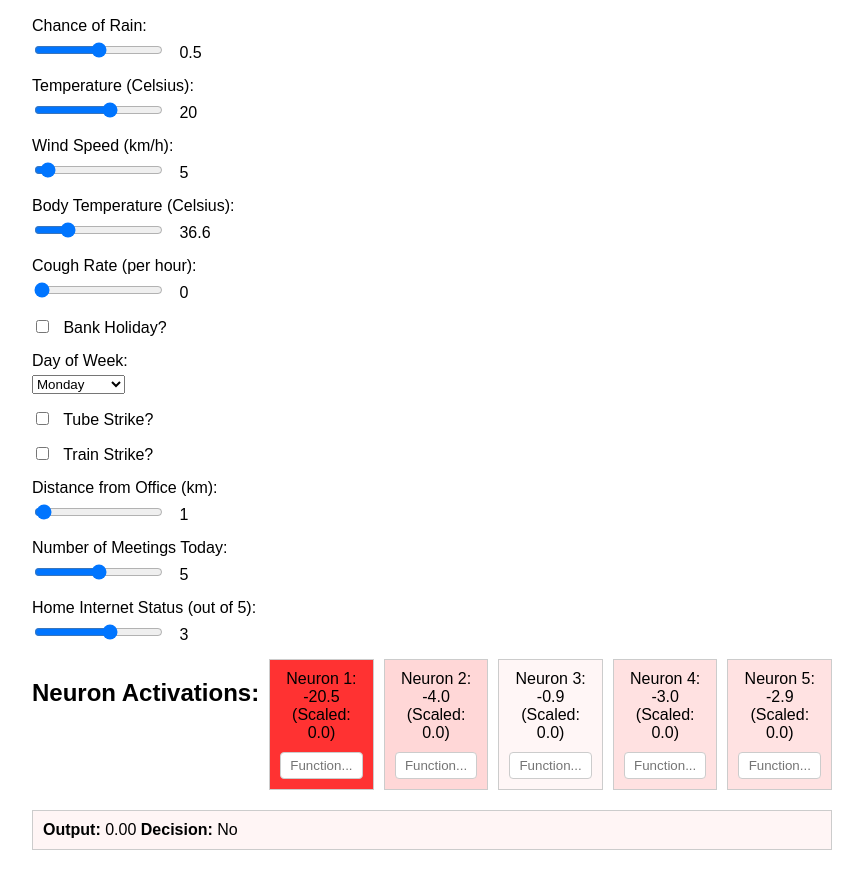
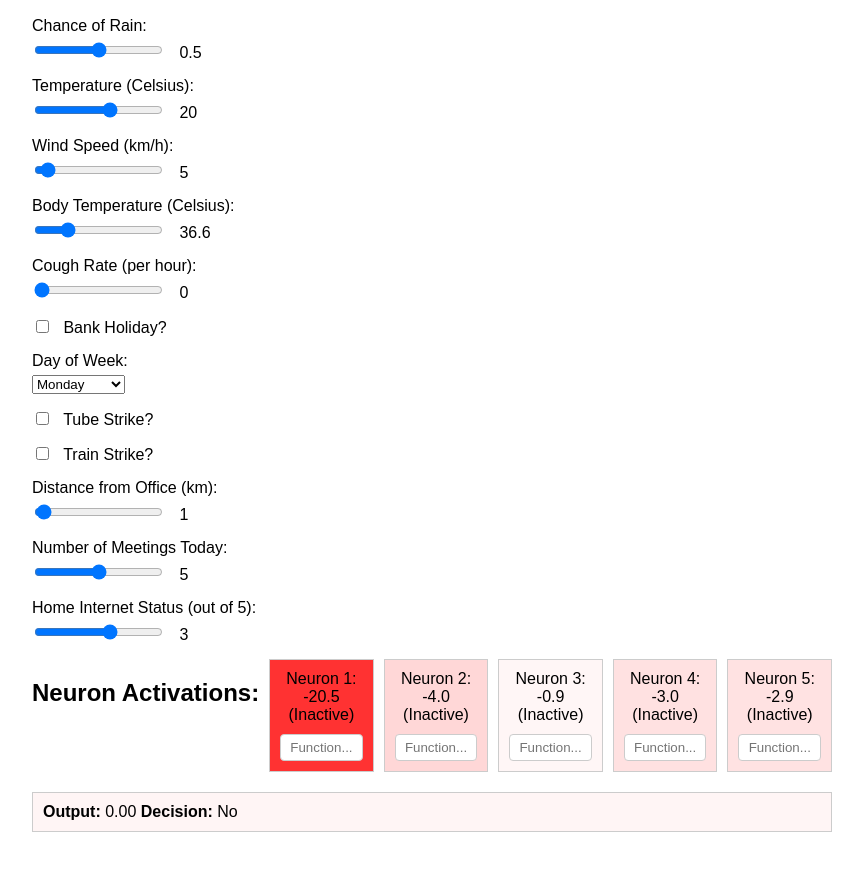
Before and after one commit to Justabitwearden/neural_networks_example, a plain HTML site: page index.html in a window 1280 px wide. Shown: the part 139-1017 px from the top of the page, without its empty margins (208-1071 px from the left). Drawn offline with Linux system fonts and the light colour scheme.

Commit message:
Update index.html

```diff
--- a/index.html
+++ b/index.html
@@ -144,23 +144,23 @@
         <div class="neuron-group">
             <div><h2>Neuron Activations:</h2></div>
             <div class="neuron-box" id="neuron1Box">
-                Neuron 1: <span id="neuron1">-21.9</span> (Scaled: <span id="neuron1Scaled">0</span>)
+                Neuron 1: <span id="neuron1">-21.9</span> <span id="neuron1Scaled"></span>
                <input type="text" id="neuron1Text" class="neuron-text" placeholder="Function...">
            </div>
            <div class="neuron-box" id="neuron2Box">
-                Neuron 2: <span id="neuron2">-1.5</span> (Scaled: <span id="neuron2Scaled">0</span>)
+                Neuron 2: <span id="neuron2">-1.5</span> <span id="neuron2Scaled"></span>
                 <input type="text" id="neuron2Text" class="neuron-text" placeholder="Function...">
            </div>
            <div class="neuron-box" id="neuron3Box">
-               Neuron 3: <span id="neuron3">-4</span> (Scaled: <span id="neuron3Scaled">0</span>)
+               Neuron 3: <span id="neuron3">-4</span> <span id="neuron3Scaled"></span>
                <input type="text" id="neuron3Text" class="neuron-text" placeholder="Function...">
            </div>
            <div class="neuron-box" id="neuron4Box">
-               Neuron 4: <span id="neuron4">-3</span> (Scaled: <span id="neuron4Scaled">0</span>)
+               Neuron 4: <span id="neuron4">-3</span> <span id="neuron4Scaled"></span>
                <input type="text" id="neuron4Text" class="neuron-text" placeholder="Function...">
             </div>
             <div class="neuron-box" id="neuron5Box">
-                Neuron 5: <span id="neuron5">-2.9</span> (Scaled: <span id="neuron5Scaled">0</span>)
+                Neuron 5: <span id="neuron5">-2.9</span> <span id="neuron5Scaled"></span>
                <input type="text" id="neuron5Text" class="neuron-text" placeholder="Function...">
             </div>
         </div>
@@ -209,7 +209,11 @@
                 const activation = neuronActivations[i-1].toFixed(1);
                 const scaledActivation = Math.max(0, neuronActivations[i-1]).toFixed(1);
                 document.getElementById(`neuron${i}`).textContent = activation;
-                document.getElementById(`neuron${i}Scaled`).textContent = scaledActivation;
+                if (scaledActivation > 0) {
+                    document.getElementById(`neuron${i}Scaled`).textContent = "ACTIVE";
+                } else {
+                    document.getElementById(`neuron${i}Scaled`).textContent = "(Inactive)";
+                }
 
                 const neuronBox = document.getElementById(`neuron${i}Box`);
                 neuronBox.style.backgroundColor = getColorForActivation(activation);
```
